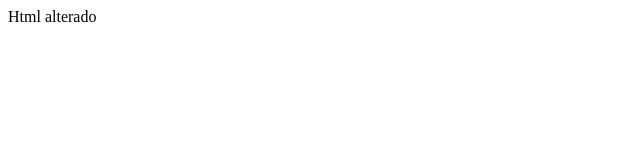
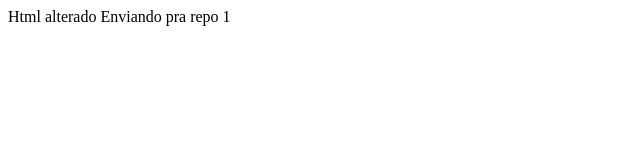
Before and after one commit to AlexandreVirtual/curso_git, a plain HTML site: page index.html in a window 1280 px wide. Shown: the whole page, without its empty margins (0-640 px from the left). Drawn offline with Linux system fonts and the light colour scheme.

Commit message:
enviando para repos 1

```diff
--- a/index.html
+++ b/index.html
@@ -8,5 +8,6 @@
 </head>
 <body>
     Html alterado
+    Enviando pra repo 1
 </body>
 </html>
```
